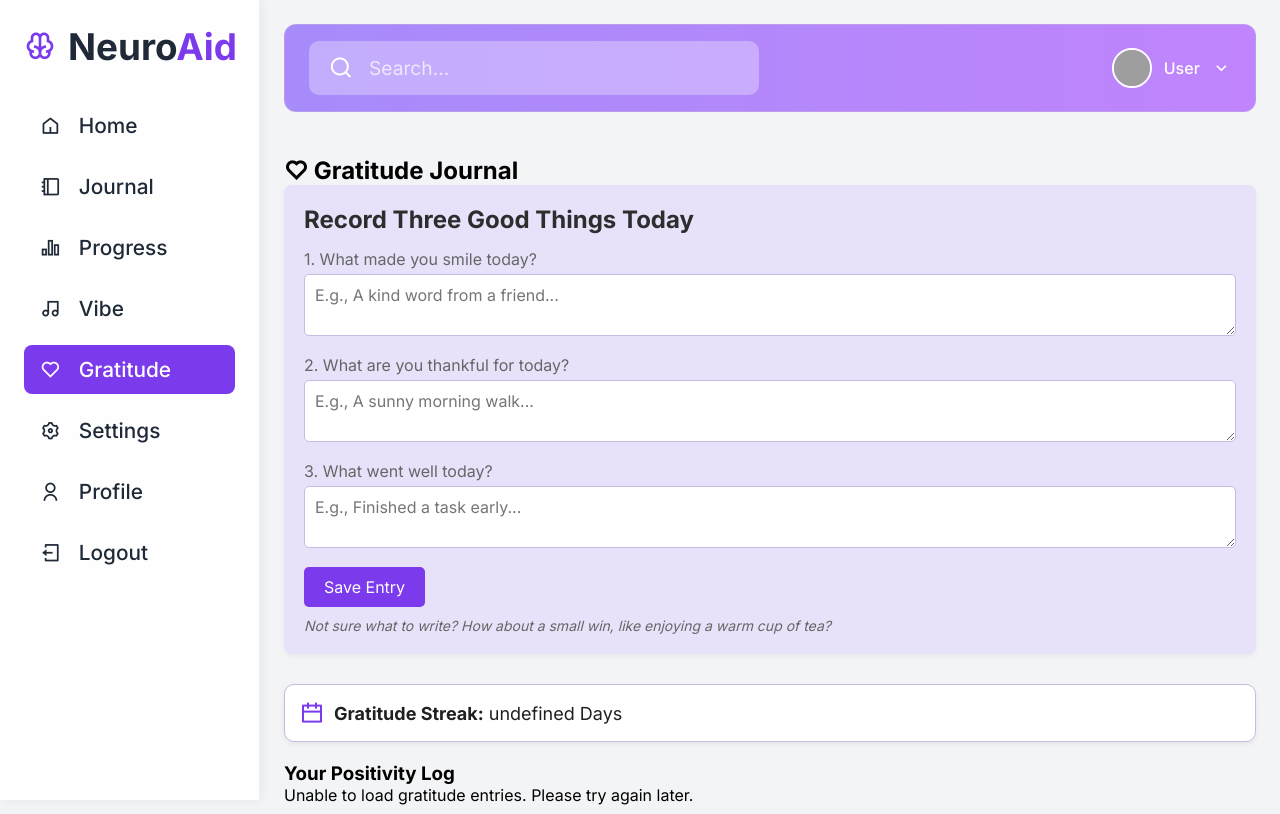
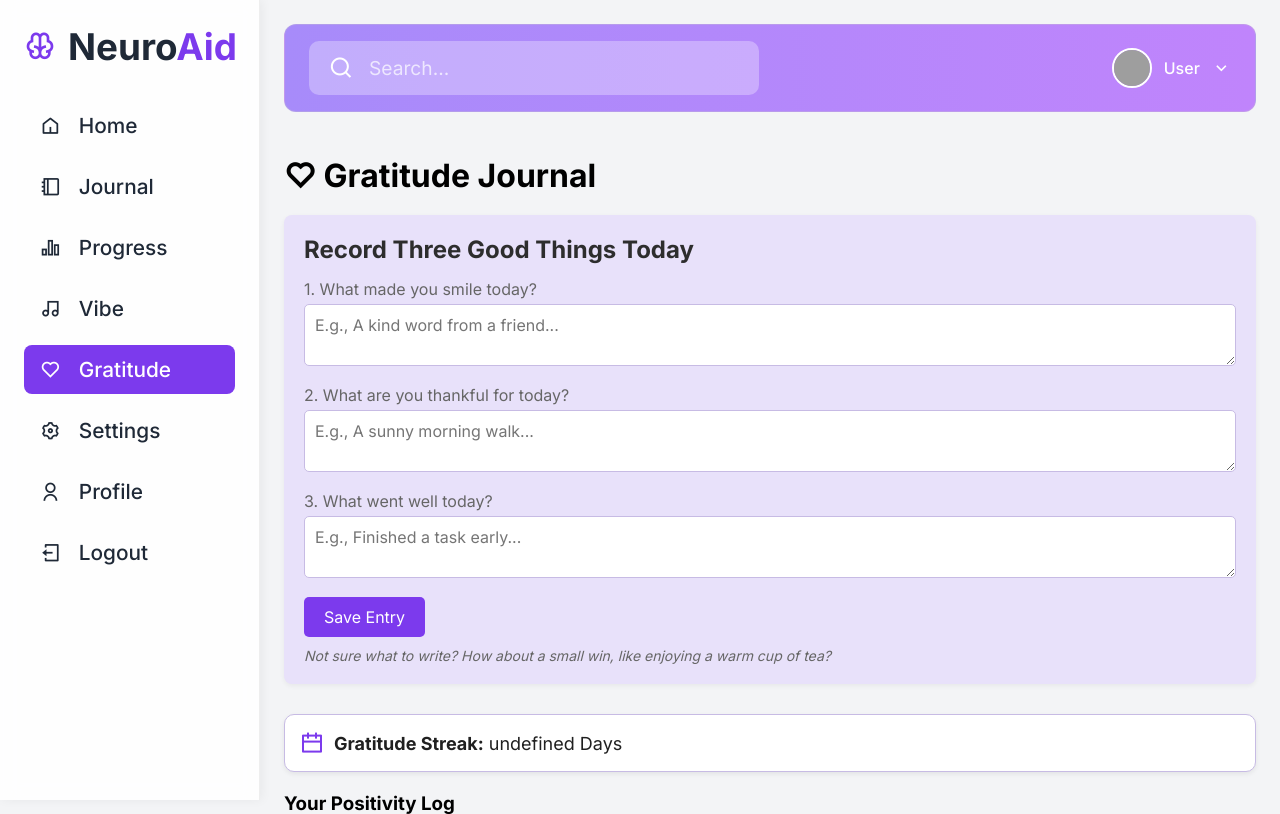
Before and after one commit to Barathkalyan/NeuroAid, a Flask app: template templates/gratitude.html in a window 1280 px wide. Shown: the top 814 px of the page. Run offline with Flask 3, Linux system fonts and the light colour scheme; the template is opened without the code that fills it, so the values that code supplies are empty; some libraries are stand-ins or nearby versions; grey boxes are pictures that could not be loaded.

Commit message:
css updates

```diff
--- a/static/css/gratitude.css
+++ b/static/css/gratitude.css
@@ -1,6 +1,10 @@
 .gratitude-section {
             margin-top: 20px;
         }
+.gratitude-section h2{
+    font-size: 32px;
+    margin-bottom: 20px;
+}
         .gratitude-form {
             background-color: #e8e1fa;
             padding: 20px;
--- a/templates/gratitude.html
+++ b/templates/gratitude.html
@@ -11,7 +11,6 @@
     <!-- Link to external CSS -->
     <link rel="stylesheet" href="{{ url_for('static', filename='css/dashboard.css') }}">
     <link rel="stylesheet" href="{{ url_for('static', filename='css/gratitude.css') }}">
-
 </head>
 <body>
     <div class="app-container">
```
